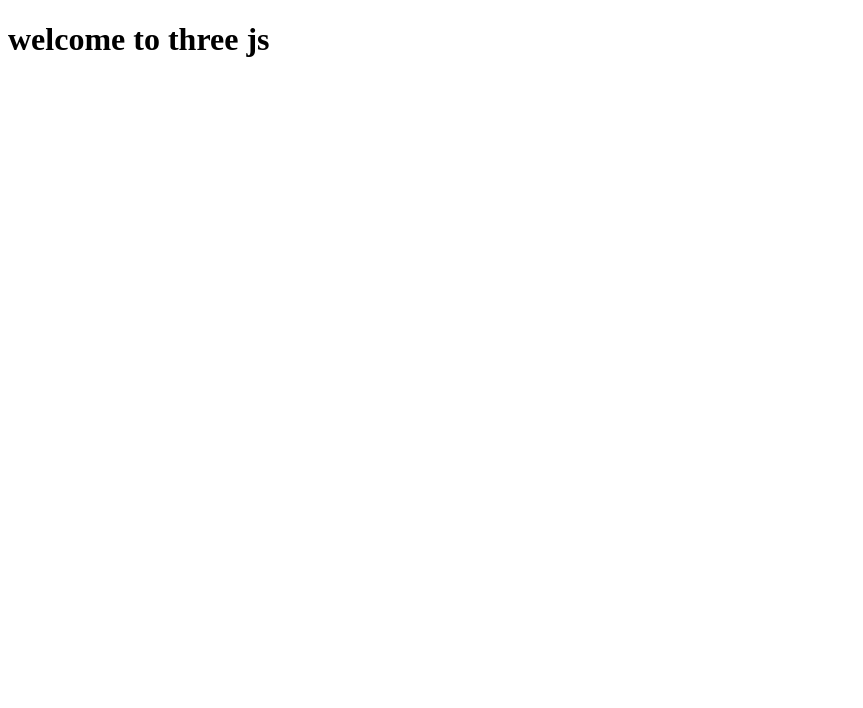
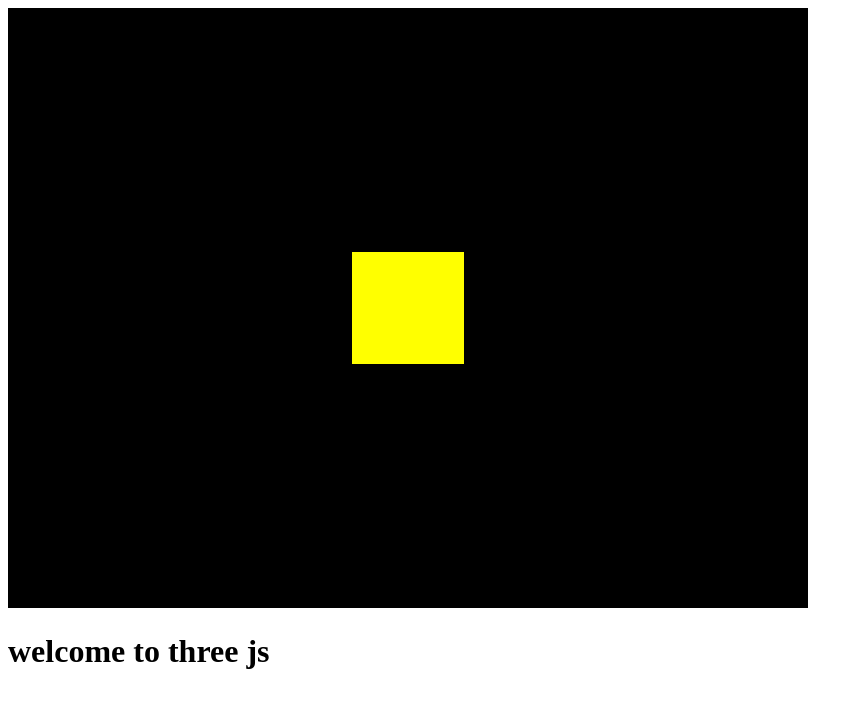
Before and after one commit to dCOMMICS/JS3, a website built with Vite: page index.html in a window 1280 px wide. Shown: the whole page, without its empty margins (0-863 px from the left). Built offline with nearby package versions, Linux system fonts and the light colour scheme.

Commit message:
initial commit

```diff
--- a/index.html
+++ b/index.html
@@ -6,6 +6,7 @@
     <title>first three js</title>
 </head>
 <body>
+    <canvas class="webgl"></canvas>
     <h1>welcome to three js</h1>
     <script type="module" src="/script.js"></script>
 </body>
--- a/script.js
+++ b/script.js
@@ -3,6 +3,9 @@ console.log('this')
 alert('stop smoking weed derrick');
 
 import * as THREE from 'three'
+
+const canvas = document.querySelector('canvas.webgl')
+console.log(canvas)
 
 console.log(THREE)
 const scene = new THREE.Scene()
@@ -17,8 +20,27 @@ const PlayingArea = new THREE.Scene()
 // geometry
 
 const geometry = new THREE.BoxGeometry(1,1,1)
-const material = new THREE.MeshBasicMaterial({color: 0xff0000})
+const material = new THREE.MeshBasicMaterial({color: 0xffff00})
 const mesh = new THREE.Mesh(geometry, material)
 scene.add(mesh)
 
+
+// sizes
+const sizes = {
+    width:800,
+    height:600
+}
 // camera
+const camera = new THREE.PerspectiveCamera(75, sizes.width / sizes.height)
+camera.position.z = 4
+scene.add(camera)
+
+// rendering
+
+const renderer = new THREE.WebGLRenderer({
+    canvas: canvas
+}
+
+)
+renderer.setSize(sizes.width, sizes.height)
+renderer.render(scene, camera)
```
Also changed, not shown: readme.md (added).
